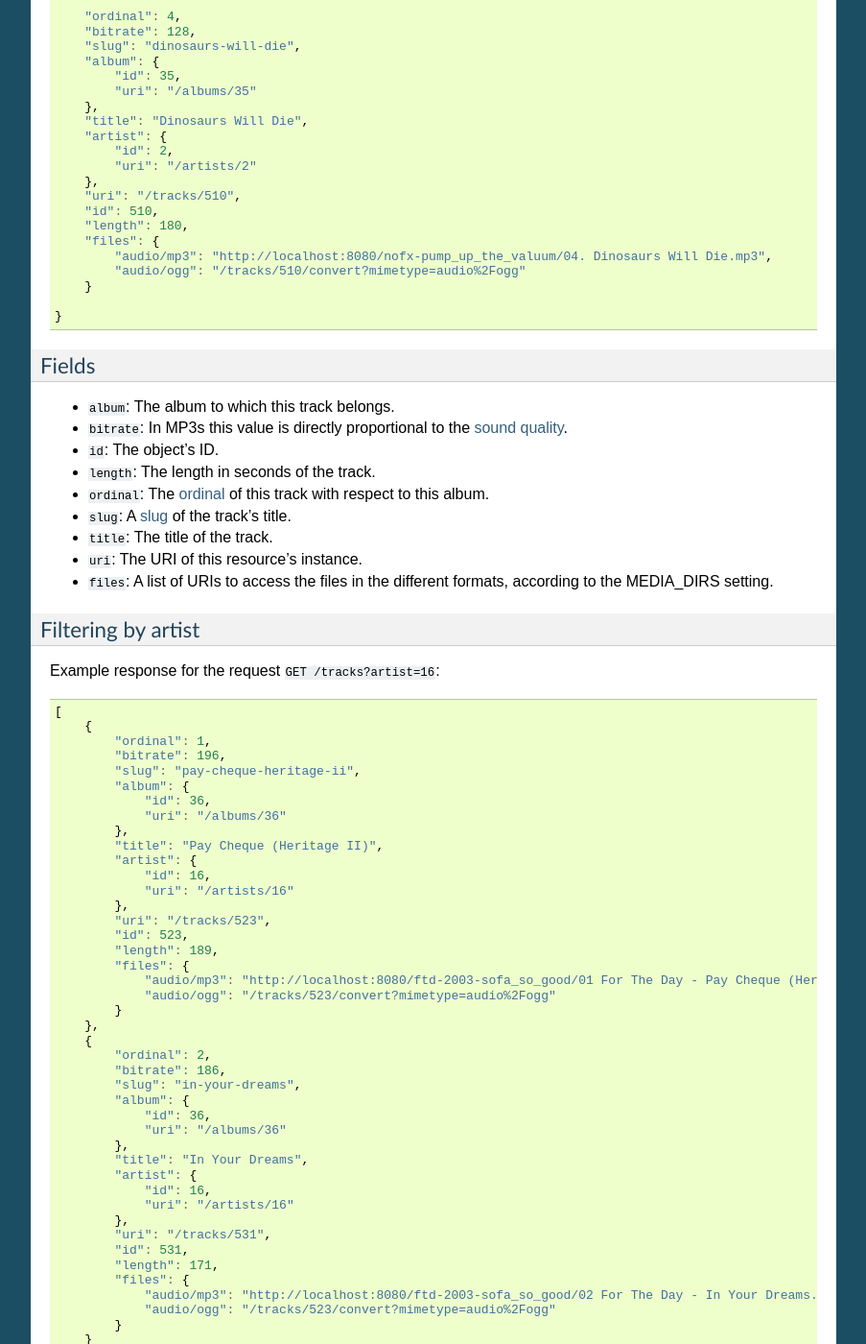
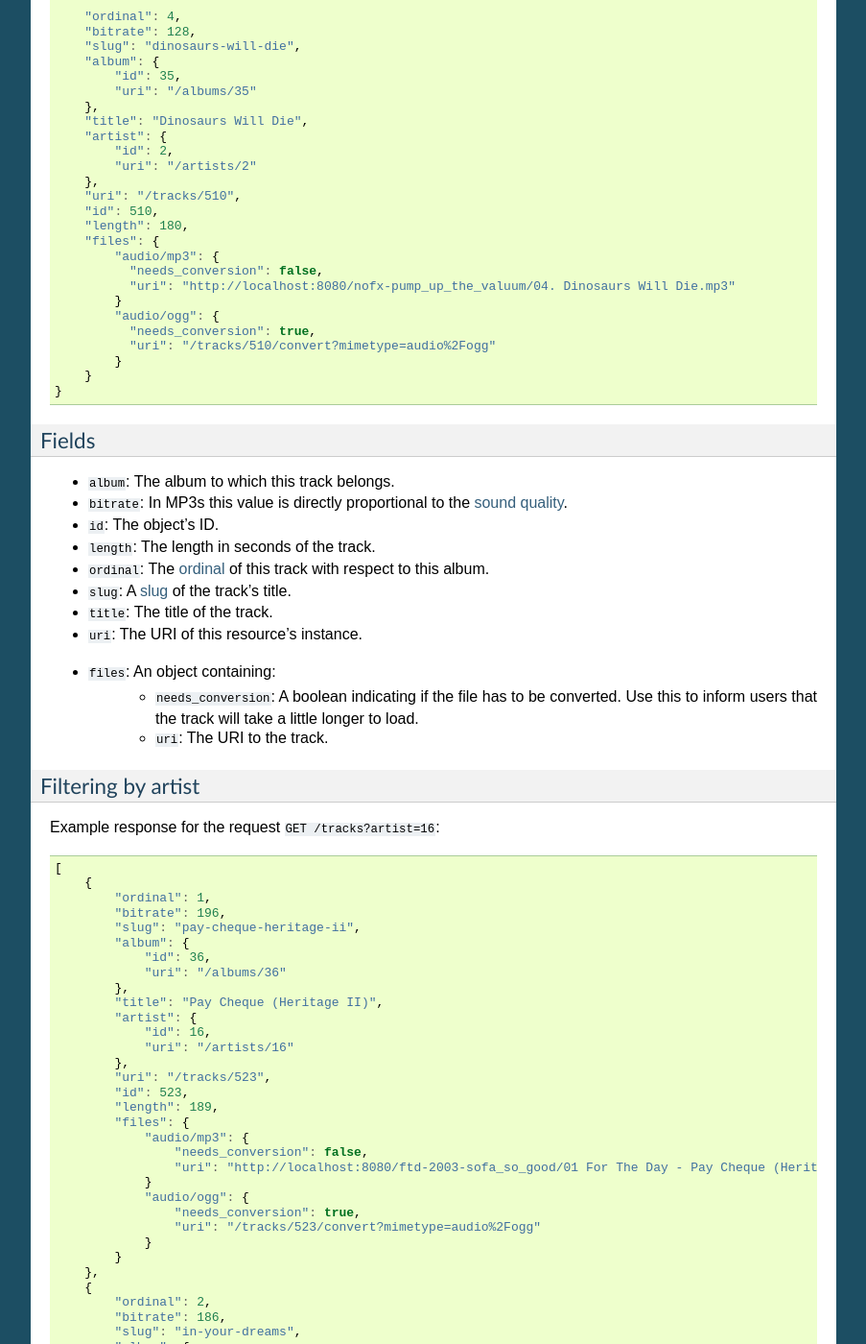
Before and after one commit to tooxie/shiva-server, a Sphinx documentation site: the page built from docs/resources/base.rst, in a window 1280 px wide and 1400 px high, scrolled down 3579 px. Shown: the whole window at 96% size, without its empty margins (198-1101 px from the left). Built offline with Sphinx 7.4.7, drawn with Linux system fonts in a browser that asks for light colours; some of the changed text lies outside the part shown.

Commit message:
Added documentation for `needs_conversion`

```diff
--- a/docs/resources/base.rst
+++ b/docs/resources/base.rst
@@ -237,10 +237,15 @@ Example response for the request ``GET /tracks/510``:
         "id": 510,
         "length": 180,
         "files": {
-            "audio/mp3": "http://localhost:8080/nofx-pump_up_the_valuum/04. Dinosaurs Will Die.mp3",
-            "audio/ogg": "/tracks/510/convert?mimetype=audio%2Fogg"
+            "audio/mp3": {
+              "needs_conversion": false,
+              "uri": "http://localhost:8080/nofx-pump_up_the_valuum/04. Dinosaurs Will Die.mp3"
+            }
+            "audio/ogg": {
+              "needs_conversion": true,
+              "uri": "/tracks/510/convert?mimetype=audio%2Fogg"
+            }
         }
-
     }
 
 
@@ -258,8 +263,11 @@ Fields
   of the track's title.
 * ``title``: The title of the track.
 * ``uri``: The URI of this resource's instance.
-* ``files``: A list of URIs to access the files in the different formats,
-  according to the MEDIA_DIRS setting.
+* ``files``: An object containing:
+    * ``needs_conversion``: A boolean indicating if the file has to be
+      converted. Use this to inform users that the track will take a little
+      longer to load.
+    * ``uri``: The URI to the track.
 
 
 Filtering by artist
@@ -287,8 +295,14 @@ Example response for the request ``GET /tracks?artist=16``:
             "id": 523,
             "length": 189,
             "files": {
-                "audio/mp3": "http://localhost:8080/ftd-2003-sofa_so_good/01 For The Day - Pay Cheque (Heritage II).mp3",
-                "audio/ogg": "/tracks/523/convert?mimetype=audio%2Fogg"
+                "audio/mp3": {
+                    "needs_conversion": false,
+                    "uri": "http://localhost:8080/ftd-2003-sofa_so_good/01 For The Day - Pay Cheque (Heritage II).mp3"
+                }
+                "audio/ogg": {
+                    "needs_conversion": true,
+                    "uri": "/tracks/523/convert?mimetype=audio%2Fogg"
+                }
             }
         },
         {
@@ -308,8 +322,14 @@ Example response for the request ``GET /tracks?artist=16``:
             "id": 531,
             "length": 171,
             "files": {
-                "audio/mp3": "http://localhost:8080/ftd-2003-sofa_so_good/02 For The Day - In Your Dreams.mp3",
-                "audio/ogg": "/tracks/523/convert?mimetype=audio%2Fogg"
+                "audio/mp3": {
+                    "needs_conversion": false,
+                    "uri": "http://localhost:8080/ftd-2003-sofa_so_good/02 For The Day - In Your Dreams.mp3"
+                }
+                "audio/ogg": {
+                    "needs_conversion": true,
+                    "uri": "/tracks/523/convert?mimetype=audio%2Fogg"
+                }
             }
         }
     ]
@@ -334,8 +354,14 @@ Example response for the request ``GET /tracks?album=18``:
             },
             "length": 132,
             "files": {
-                "audio/mp3": "http://localhost:8080/flip-keep_rockin/flip-01-shapes.mp3",
-                "audio/ogg": "/tracks/277/convert?mimetype=audio%2Fogg"
+                "audio/mp3": {
+                    "needs_conversion": false,
+                    "uri": "http://localhost:8080/flip-keep_rockin/flip-01-shapes.mp3"
+                }
+                "audio/ogg": {
+                    "needs_conversion": true,
+                    "uri": "/tracks/277/convert?mimetype=audio%2Fogg"
+                }
             }
             "ordinal": 1,
             "title": "Shapes",
@@ -355,8 +381,14 @@ Example response for the request ``GET /tracks?album=18``:
             },
             "length": 118,
             "files": {
-                "audio/mp3": "http://localhost:8080/flip-keep_rockin/flip-02-stucked_to_the_ground.mp3",
-                "audio/ogg": "/tracks/281/convert?mimetype=audio%2Fogg"
+                "audio/mp3": {
+                    "needs_conversion": false,
+                    "uri": "http://localhost:8080/flip-keep_rockin/flip-02-stucked_to_the_ground.mp3"
+                }
+                "audio/ogg": {
+                    "needs_conversion": true,
+                    "uri": "/tracks/281/convert?mimetype=audio%2Fogg"
+                }
             }
             "ordinal": 2,
             "title": "Stucked to The Ground",
@@ -548,8 +580,14 @@ Here's an example response for the request ``GET /artists/2?fulltree=true``:
                         },
                         "length": 161,
                         "files": {
-                            "audio/mp3": "http://127.0.0.1:8001/eterna_inocencia/tomalo-con-calma.mp3",
-                            "audio/ogg": "/tracks/27/convert?mimetype=audio%2Fogg"
+                            "audio/mp3": {
+                                "needs_conversion": false,
+                                "uri": "http://127.0.0.1:8001/eterna_inocencia/tomalo-con-calma.mp3"
+                            }
+                            "audio/ogg": {
+                                "needs_conversion": true,
+                                "uri": "/tracks/27/convert?mimetype=audio%2Fogg"
+                            }
                         }
                         "ordinal": 0,
                         "title": "02 - Rio Lujan",
@@ -569,8 +607,14 @@ Here's an example response for the request ``GET /artists/2?fulltree=true``:
                         },
                         "length": 262,
                         "files": {
-                            "audio/mp3": "http://127.0.0.1:8001/eterna_inocencia/estoy-herido-en-mi-interior.mp3",
-                            "audio/ogg": "/tracks/28/convert?mimetype=audio%2Fogg"
+                            "audio/mp3": {
+                                "needs_conversion": false,
+                                "uri": "http://127.0.0.1:8001/eterna_inocencia/estoy-herido-en-mi-interior.mp3"
+                            }
+                            "audio/ogg": {
+                                "needs_conversion": true,
+                                "uri": "/tracks/28/convert?mimetype=audio%2Fogg"
+                            }
                         }
                         "ordinal": 0,
                         "title": "03 - Estoy herido en mi interior",
@@ -620,8 +664,14 @@ simply a list of tracks that are not related to any album:
             },
             bitrate: 192,
             files: {
-                audio/mp3: "http://127.0.0.1:8001/music/dead_fish-1998-sirva-se/14-dead_fish-the_party-buc.mp3",
-                audio/ogg: "/tracks/82/convert?mimetype=audio%2Fogg"
+                audio/mp3: {
+                    "needs_conversion": false,
+                    "uri": "http://127.0.0.1:8001/music/dead_fish-1998-sirva-se/14-dead_fish-the_party-buc.mp3"
+                }
+                audio/ogg: {
+                    "needs_conversion": true,
+                    "uri": "/tracks/82/convert?mimetype=audio%2Fogg"
+                }
             },
             id: 82,
             length: 1,
```
